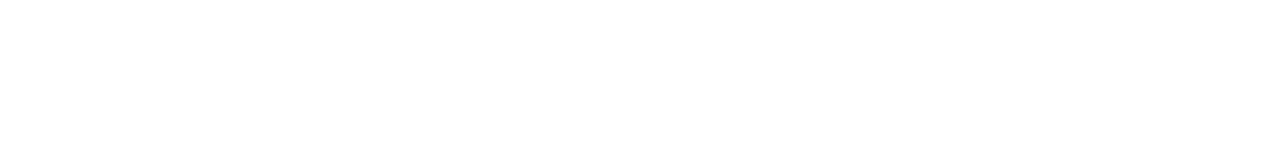
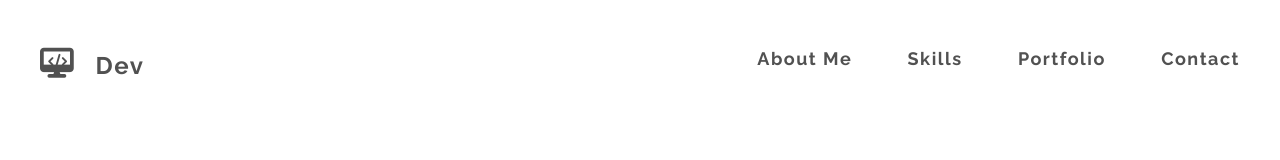
Before and after one commit to MagdalenaGrad/1-landing-page, a plain HTML site: page index.html in a window 1280 px wide. Drawn offline with Linux system fonts and the light colour scheme.

Commit message:
add navigation bar

```diff
--- a/index.html
+++ b/index.html
@@ -6,11 +6,34 @@
     <meta name="viewport" content="width=device-width, initial-scale=1.0">
     <meta http-equiv="X-UA-Compatible" content="ie=edge">
     <meta keywords="landing-page, promo, blabla">
+    <link rel="stylesheet" href="style.css">
+    <!-- Fonts -->
+    <link href="https://fonts.googleapis.com/css?family=Raleway:400,700|Ubuntu&display=swap&subset=latin-ext"
+        rel="stylesheet">
+
+    <script src="https://kit.fontawesome.com/0336e1e887.js"></script>
     <title>Document</title>
 </head>
 
 <body>
+    <div id="wrapper">
+        <!-- NAV BAR -->
+        <nav id="navbar">
+            <div id="logo">
+                <h5><span id="dev-icon"><i class="fas fa-desktop"></i><i class="fas fa-code"></i></span>Dev</h5>
+            </div>
+            <ul>
+                <li><a href="">About Me</a></li>
+                <li><a href="">Skills</a></li>
+                <li><a href="">Portfolio</a></li>
+                <li><a href="">Contact</a></li>
+            </ul>
+        </nav>
+        <!-- HEADER -->
+        <header>
 
+        </header>
+    </div>
 </body>
 
 </html>
--- a/style.css
+++ b/style.css
@@ -0,0 +1,62 @@
+* {
+    padding: 0;
+    margin: 0;
+    font-family: "Raleway", sans-serif;
+}
+
+:root {
+    --grey-black: #515151;
+}
+
+#wrapper {
+    width: 1200px;
+    margin: 0 auto;
+}
+
+/* Navigation bar */
+
+#navbar {
+    margin-top: 48px;
+    margin-bottom: 15px;
+}
+
+#navbar #logo h5,
+#navbar ul {
+    font-weight: bold;
+    letter-spacing: 1.5px;
+    color: var(--grey-black);
+}
+
+#navbar #logo {
+    float: left;
+}
+
+#navbar #logo h5 {
+    font-size: 24px;
+}
+
+#dev-icon .fa-desktop {
+    font-size: 30px;
+}
+
+#dev-icon .fa-code {
+    font-size: 15px;
+    position: relative;
+    top: -7px;
+    left: -27px;
+}
+
+#navbar ul {
+    float: right;
+}
+
+#navbar ul li {
+    display: inline-block;
+    padding-left: 50px;
+    font-size: 18px;
+}
+
+#navbar ul li a {
+    text-decoration: none;
+    color: var(--grey-black);
+}
```
Also changed, not shown: imgs/cover-photo.png (added), 1 other file.
